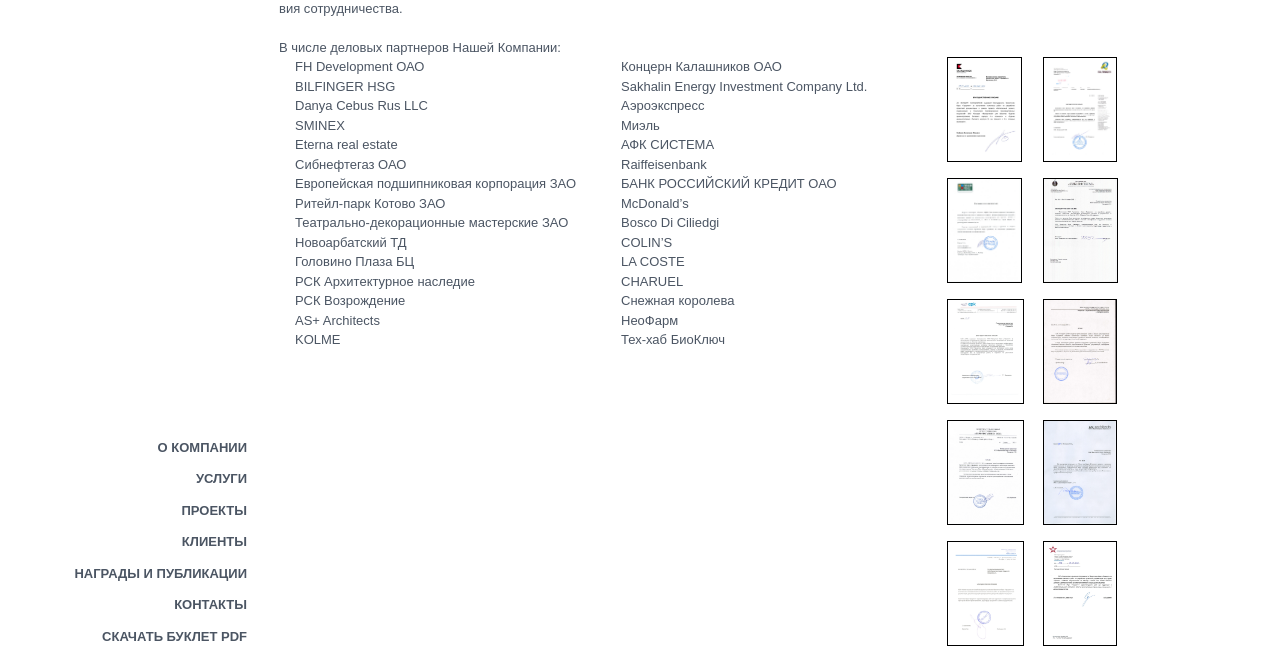
After one commit to Delaveur/gradient-project, a PHP site: page /customers/ in a window 1280 px wide. The commit adds this page. Shown: the part 349-995 px from the top of the page. Run offline with PHP 8.4, Linux system fonts and the light colour scheme; some libraries are stand-ins or nearby versions.

Commit message:
feat: add clients page

```diff
--- /dev/null
+++ b/customers/index.php
@@ -0,0 +1,101 @@
+<?php
+$page_title = "Клиенты";
+include($_SERVER["DOCUMENT_ROOT"] . "/inc/header.php"); ?>
+
+<div class="pr-2 pl-2 text-justify hyphens-auto">
+  <p>Проектное бюро «Градиент» создает партнерские отношения с Клиентами, ориентированные на долгосрочную перспективу, доверие и взаимовыгодные условия сотрудничества. </p><br />
+  <p>В числе деловых партнеров Нашей Компании:</p>
+  <section>
+    <div class="container mx-auto px-4">
+      <div class="grid grid-cols-1 sm:grid-cols-2 lg:grid-cols-3 gap-8">
+        <div>
+          <p>FH Development ОАО</p>
+
+          <p>BILFINGER HSG</p>
+
+          <p>Danya Cebus Rus LLC</p>
+
+          <p>SMINEX</p>
+
+          <p>Eterna real estate</p>
+
+          <p>Сибнефтегаз ОАО</p>
+
+          <p>Европейская подшипниковая корпорация ЗАО</p>
+
+          <p>Ритейл-парк Котово ЗАО</p>
+
+          <p>Театрально-декорационные мастерские ЗАО</p>
+
+          <p>Новоарбатский ТД</p>
+
+          <p>Головино Плаза БЦ</p>
+
+          <p>РСК Архитектурное наследие</p>
+
+          <p>РСК Возрождение</p>
+
+          <p>AS+ Architects</p>
+
+          <p>KOLME</p>
+        </div>
+        <div>
+          <p>Концерн Калашников ОАО </p>
+
+          <p>Sakhalin Energy Investment Company Ltd.</p>
+
+          <p>Аэроэкспресс </p>
+
+          <p>Миэль </p>
+
+          <p>АФК СИСТЕМА</p>
+
+          <p>Raiffeisenbank</p>
+
+          <p>БАНК РОССИЙСКИЙ КРЕДИТ ОАО</p>
+
+          <p>McDonald&rsquo;s</p>
+
+          <p>Bosco Di Ciliedgi</p>
+
+          <p>COLIN’S</p>
+
+          <p>LA COSTE</p>
+
+          <p>CHARUEL</p>
+
+          <p>Снежная королева </p>
+
+          <p>НеоФарм </p>
+
+          <p>Тех-хаб БиоКлюч </p>
+        </div>
+        <div class="lg:w-[175px] grid grid-cols-3 sm:grid-cols-5 sm:col-span-2 lg:grid-cols-2 lg:col-span-1 gap-4">
+          <div><img class="h-[105px] border border-black cursor-pointer" src="/images/customers/01.jpg" onclick="openModal(0)"></div>
+          <div><img class="h-[105px] border border-black cursor-pointer" src="/images/customers/02.jpg" onclick="openModal(1)"></div>
+          <div><img class="h-[105px] border border-black cursor-pointer" src="/images/customers/03.jpg" onclick="openModal(2)"></div>
+          <div><img class="h-[105px] border border-black cursor-pointer" src="/images/customers/04.jpg" onclick="openModal(3)"></div>
+          <div><img class="h-[105px] border border-black cursor-pointer" src="/images/customers/05.jpg" onclick="openModal(4)"></div>
+          <div><img class="h-[105px] border border-black cursor-pointer" src="/images/customers/06.jpg" onclick="openModal(5)"></div>
+          <div><img class="h-[105px] border border-black cursor-pointer" src="/images/customers/07.jpg" onclick="openModal(6)"></div>
+          <div><img class="h-[105px] border border-black cursor-pointer" src="/images/customers/08.jpg" onclick="openModal(7)"></div>
+          <div><img class="h-[105px] border border-black cursor-pointer" src="/images/customers/09.jpg" onclick="openModal(8)"></div>
+          <div><img class="h-[105px] border border-black cursor-pointer" src="/images/customers/10.jpg" onclick="openModal(9)"></div>
+        </div>
+      </div>
+    </div>
+  </section>
+
+
+  <!-- Модальное окно -->
+  <div id="modal" class="fixed inset-0 bg-black/90 hidden z-50 cursor-zoom-out [&>*]:pointer-events-none [&_img]:pointer-events-auto [&_button]:pointer-events-auto" onclick="handleModalClick(event)">
+    <div class="relative w-full h-full flex items-center justify-center">
+      <img id="modal-image" class="max-w-full max-h-full cursor-default">
+      <button class="absolute top-4 right-4 text-white text-4xl" onclick="closeModal()">×</button>
+      <button class="absolute left-4 top-1/2 text-white text-4xl transform -translate-y-1/2"
+        onclick="changeModalSlide(-1)">←</button>
+      <button class="absolute right-4 top-1/2 text-white text-4xl transform -translate-y-1/2"
+        onclick="changeModalSlide(1)">→</button>
+    </div>
+  </div>
+  <?php include($_SERVER["DOCUMENT_ROOT"] . "/inc/footer.php");  ?>
--- a/inc/header.php
+++ b/inc/header.php
@@ -233,7 +233,7 @@
                                 <a href="/about-us/" class="hover:text-gray-900 block">О компании</a>
                                 <a href="/services" class="hover:text-gray-900 block">Услуги</a>
                                 <a href="/projects" class="hover:text-gray-900 block">Проекты</a>
-                                <a href="/clients" class="hover:text-gray-900 block">Клиенты</a>
+                                <a href="/customers/" class="hover:text-gray-900 block">Клиенты</a>
                                 <a href="/awards" class="hover:text-gray-900 block">Награды и публикации</a>
                                 <a href="/contacts" class="hover:text-gray-900 block">Контакты</a>
                                 <a href="/files/buklet.pdf" class="hover:text-gray-900 block">Скачать буклет PDF</a>
```
Also changed, not shown: images/customers/01.jpg (added), images/customers/02.jpg (added), images/customers/03.jpg (added), images/customers/04.jpg (added), images/customers/05.jpg (added), images/customers/06.jpg (added), images/customers/07.jpg (added), images/customers/08.jpg (added), images/customers/09.jpg (added), images/customers/10.jpg (added).
